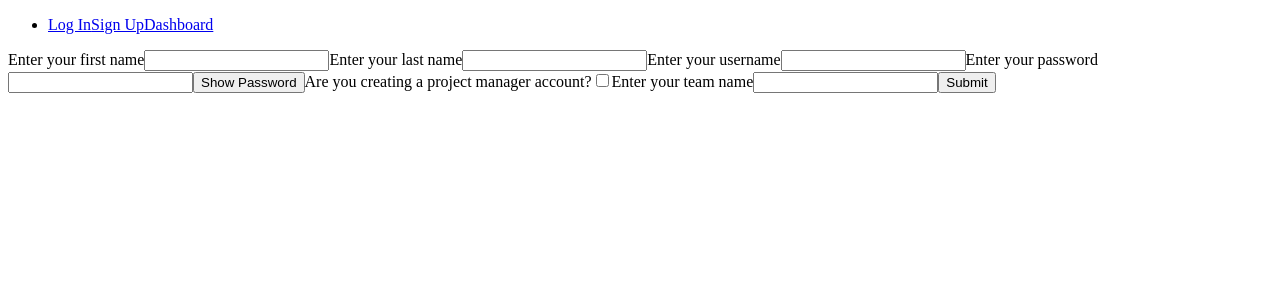
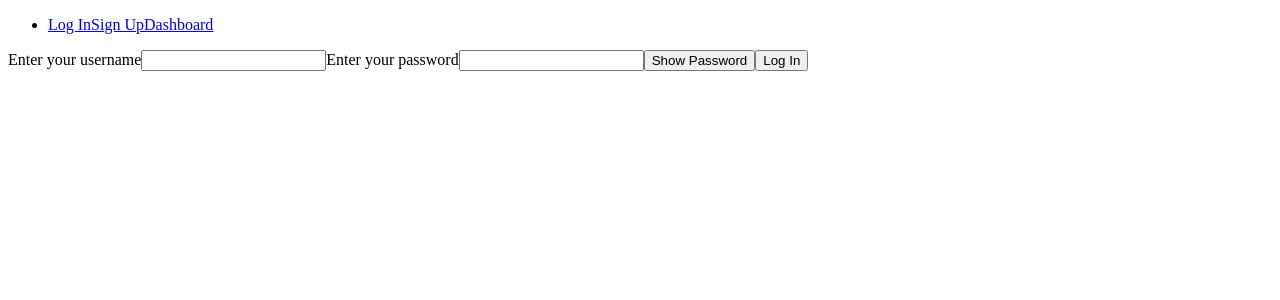
Before and after one commit to neighbor-peace/coalescent, a React app: page / in a window 1280 px wide. Shown: the top 300 px of the page. Built offline with nearby package versions, Linux system fonts and the light colour scheme.

Commit message:
add login form, minus submit handler

```diff
--- a/client/App.jsx
+++ b/client/App.jsx
@@ -20,7 +20,7 @@ class App extends Component {
         <Routes>
           <Route
             path='/'
-            element={<SignUp />}
+            element={<LogIn />}
           />
           <Route
             path='/signup'
--- a/client/pages/Dashboard.js
+++ b/client/pages/Dashboard.js
@@ -8,7 +8,7 @@ class Dashboard extends Component {
   }
   //this.handleClick = this.handleClick.bind(this);
   componentDidMount() {
-    // login attaches cookie token
+    // login or signup attaches cookie token
     // request for state contains cookie token
     // server serves proper state
     // axios.get(/api/user)
--- a/client/pages/LogIn.js
+++ b/client/pages/LogIn.js
@@ -1,4 +1,62 @@
-import React from 'react';
+import React, { useState, useEffect } from 'react';
+
 export default function LogIn() {
-  return <h1>Log In</h1>;
+  const initialFormState = {
+    username: '',
+    password: '',
+  };
+  const [formData, setFormData] = useState(initialFormState);
+  const [loginFailed, setLoginFailed] = useState(false);
+  const [pwdIsHidden, setPwdIsHidden] = useState(true);
+
+  useEffect(() => {
+    console.log({ formData, loginFailed, pwdIsHidden });
+  });
+
+  const togglePwdIsHidden = () => setPwdIsHidden((prevState) => !prevState);
+  function handleSubmit(e) {
+    e.preventDefault();
+    // TODO: FINISH LOGIN SUBMIT HANDLER
+    // send combo to route handler
+    // if successful, reroute
+    // if unsuccessful, set loginFailed
+  }
+  function handleChange(e, inputId) {
+    return setFormData((prevState) => ({
+      ...prevState,
+      [inputId]: e.target.value,
+    }));
+  }
+
+  return (
+    <section
+      id='login'
+      className='page'
+    >
+      {loginFailed && <p>Incorrect username or password</p>}
+      <form onSubmit={handleSubmit}>
+        <label htmlFor='username'>Enter your username</label>
+        <input
+          id='username'
+          type='text'
+          value={formData.username}
+          onChange={(e) => handleChange(e, 'username')}
+        />
+        <label htmlFor='password'>Enter your password</label>
+        <input
+          id='password'
+          type={pwdIsHidden ? 'password' : 'text'}
+          value={formData.password}
+          onChange={(e) => handleChange(e, 'password')}
+        />
+        <button
+          type='button'
+          onClick={togglePwdIsHidden}
+        >
+          {pwdIsHidden ? 'Show Password' : 'Hide Password'}
+        </button>
+        <button>Log In</button>
+      </form>
+    </section>
+  );
 }
--- a/client/pages/SignUp.js
+++ b/client/pages/SignUp.js
@@ -52,7 +52,10 @@ export default function SignUp() {
   const togglePwdIsHidden = () => setPwdIsHidden((prevState) => !prevState);
 
   return (
-    <section id='signup-page'>
+    <section
+      id='signup'
+      className='page'
+    >
       <form onSubmit={handleSubmit}>
         <label htmlFor='firstName'>Enter your first name</label>
         <input
@@ -116,7 +119,7 @@ export default function SignUp() {
             onChange={(e) => handleChange(e, 'team')}
           ></input>
         )}
-        <button>Submit</button>
+        <button>Sign Up</button>
       </form>
     </section>
   );
```
Also changed, not shown: 1 other file (tests, documents, lock files or other folders).
